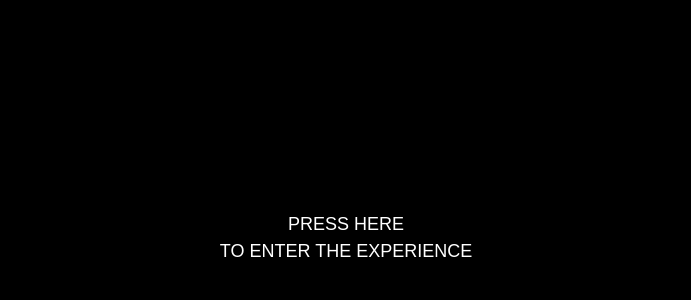
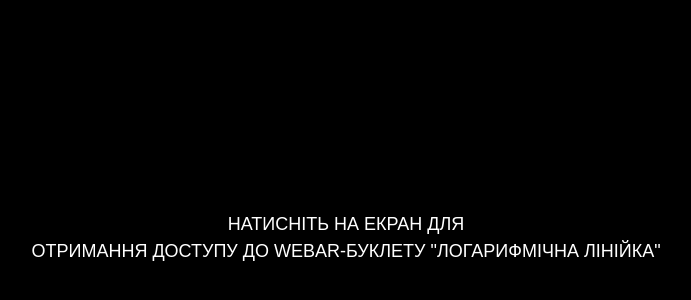
Before and after one commit to papakrimskiy/Web-AR-Example, a plain HTML site: page index.html in a window 1280 px wide. Shown: the part 162-462 px from the top of the page, without its empty margins (294-985 px from the left). Drawn offline with nearby package versions, Linux system fonts and the light colour scheme.

Commit message:
Changed by GitHub

```diff
--- a/index.html
+++ b/index.html
@@ -27,9 +27,9 @@
                 text-transform: uppercase; font-family: Arial, Helvetica, sans-serif; font-weight: 400; line-height: 1.5em; font-size: large; white-space: nowrap;
                 user-select: none; pointer-events: none;
             ">
-            Press here
+            Натисніть на екран для
             <br>
-            to enter the experience
+            отримання доступу до WebAR-буклету "Логарифмічна лінійка"
         </div>
     </div>
 
```
